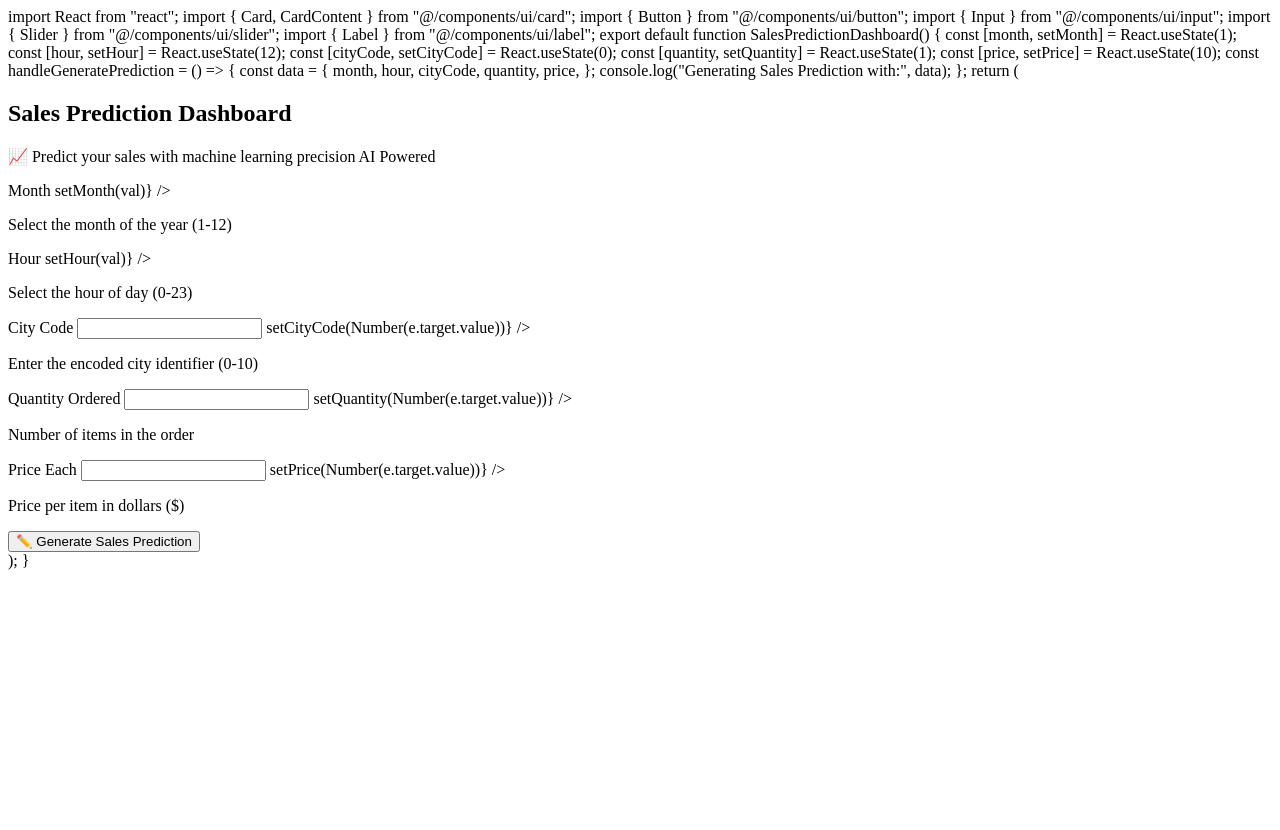
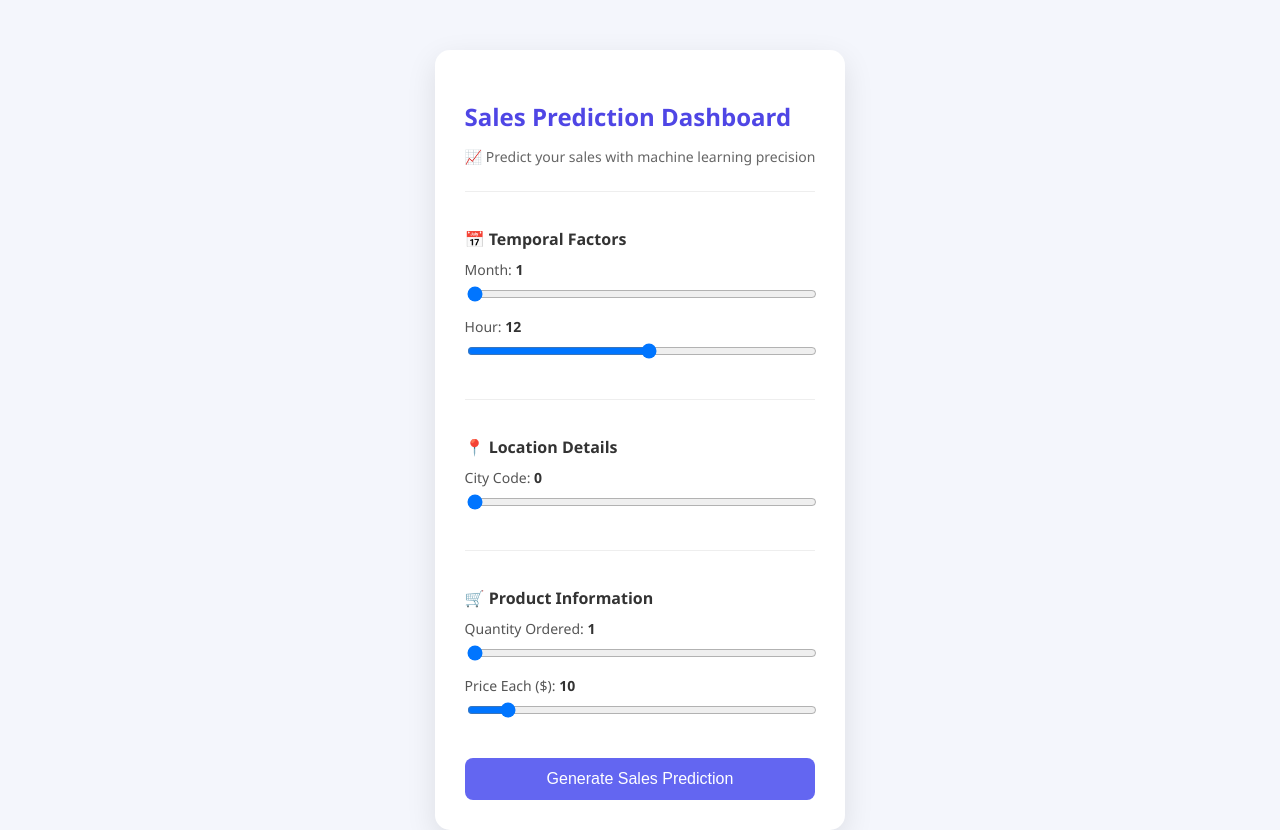
Before and after one commit to 19divyarana/sales, a Flask app: page / in a window 1280 px wide. Before the commit the page ends 570 px from the top, so only its background shows below. Run offline with Flask 3, Linux system fonts and the light colour scheme; parts of the project's set-up code (start-up, migrations or seed data) failed here and were passed over.

Commit message:
Update home.html

```diff
--- a/templates/home.html
+++ b/templates/home.html
@@ -1,99 +1,119 @@
-import React from "react";
-import { Card, CardContent } from "@/components/ui/card";
-import { Button } from "@/components/ui/button";
-import { Input } from "@/components/ui/input";
-import { Slider } from "@/components/ui/slider";
-import { Label } from "@/components/ui/label";
+<!DOCTYPE html>
+<html lang="en">
+<head>
+  <meta charset="UTF-8">
+  <title>Sales Prediction Dashboard</title>
+  <style>
+    body {
+      font-family: 'Segoe UI', Tahoma, Geneva, Verdana, sans-serif;
+      background: #f4f6fc;
+      margin: 0;
+      padding: 0;
+      display: flex;
+      justify-content: center;
+      align-items: flex-start;
+      height: 100vh;
+    }
 
-export default function SalesPredictionDashboard() {
-  const [month, setMonth] = React.useState(1);
-  const [hour, setHour] = React.useState(12);
-  const [cityCode, setCityCode] = React.useState(0);
-  const [quantity, setQuantity] = React.useState(1);
-  const [price, setPrice] = React.useState(10);
+    .dashboard {
+      background: white;
+      border-radius: 15px;
+      box-shadow: 0 10px 30px rgba(0, 0, 0, 0.1);
+      padding: 30px;
+      max-width: 500px;
+      margin-top: 50px;
+    }
 
-  const handleGeneratePrediction = () => {
-    const data = {
-      month,
-      hour,
-      cityCode,
-      quantity,
-      price,
-    };
-    console.log("Generating Sales Prediction with:", data);
-  };
+    h2 {
+      color: #4f46e5;
+      margin-bottom: 5px;
+    }
 
-  return (
-    <div className="max-w-xl mx-auto p-4">
-      <div className="bg-gradient-to-r from-purple-500 to-indigo-500 text-white text-center py-6 rounded-2xl shadow-lg mb-6">
-        <h2 className="text-2xl font-bold">Sales Prediction Dashboard</h2>
-        <p className="text-sm">📈 Predict your sales with machine learning precision <span className="bg-white text-purple-600 px-2 py-0.5 rounded-full text-xs ml-2">AI Powered</span></p>
-      </div>
+    .subtitle {
+      color: #666;
+      font-size: 14px;
+      margin-bottom: 25px;
+    }
 
-      <Card className="mb-4">
-        <CardContent className="space-y-4 py-6">
-          <div>
-            <Label>Month</Label>
-            <Slider min={1} max={12} value={[month]} onValueChange={([val]) => setMonth(val)} />
-            <p className="text-sm text-gray-600">Select the month of the year (1-12)</p>
-          </div>
+    .section {
+      margin-bottom: 25px;
+      border-top: 1px solid #eee;
+      padding-top: 20px;
+    }
 
-          <div>
-            <Label>Hour</Label>
-            <Slider min={0} max={23} value={[hour]} onValueChange={([val]) => setHour(val)} />
-            <p className="text-sm text-gray-600">Select the hour of day (0-23)</p>
-          </div>
-        </CardContent>
-      </Card>
+    .section h3 {
+      font-size: 16px;
+      color: #333;
+      margin-bottom: 10px;
+    }
 
-      <Card className="mb-4">
-        <CardContent className="space-y-4 py-6">
-          <div>
-            <Label>City Code</Label>
-            <Input
-              type="number"
-              min={0}
-              max={10}
-              value={cityCode}
-              onChange={(e) => setCityCode(Number(e.target.value))}
-            />
-            <p className="text-sm text-gray-600">Enter the encoded city identifier (0-10)</p>
-          </div>
-        </CardContent>
-      </Card>
+    label {
+      display: block;
+      margin-bottom: 5px;
+      font-size: 14px;
+      color: #555;
+    }
 
-      <Card className="mb-4">
-        <CardContent className="space-y-4 py-6">
-          <div>
-            <Label>Quantity Ordered</Label>
-            <Input
-              type="number"
-              min={1}
-              max={50}
-              value={quantity}
-              onChange={(e) => setQuantity(Number(e.target.value))}
-            />
-            <p className="text-sm text-gray-600">Number of items in the order</p>
-          </div>
+    input[type="range"] {
+      width: 100%;
+      margin-bottom: 15px;
+    }
 
-          <div>
-            <Label>Price Each</Label>
-            <Input
-              type="number"
-              step="0.01"
-              min={0}
-              max={100}
-              value={price}
-              onChange={(e) => setPrice(Number(e.target.value))}
-            />
-            <p className="text-sm text-gray-600">Price per item in dollars ($)</p>
-          </div>
-        </CardContent>
-      </Card>
+    .predict-btn {
+      width: 100%;
+      padding: 12px;
+      background: #6366f1;
+      color: white;
+      font-size: 16px;
+      border: none;
+      border-radius: 8px;
+      cursor: pointer;
+      transition: background 0.3s;
+    }
 
-      <Button className="w-full text-lg py-6" onClick={handleGeneratePrediction}>
-        ✏️ Generate Sales Prediction
-      </Button>
+    .predict-btn:hover {
+      background: #4f46e5;
+    }
+
+    span {
+      font-weight: bold;
+      color: #333;
+    }
+  </style>
+</head>
+<body>
+  <div class="dashboard">
+    <h2>Sales Prediction Dashboard</h2>
+    <p class="subtitle">📈 Predict your sales with machine learning precision</p>
+
+    <!-- Temporal Factors -->
+    <div class="section">
+      <h3>📅 Temporal Factors</h3>
+      <label>Month: <span id="monthValue">1</span></label>
+      <input type="range" min="1" max="12" value="1" id="month" oninput="monthValue.textContent = this.value">
+
+      <label>Hour: <span id="hourValue">12</span></label>
+      <input type="range" min="0" max="23" value="12" id="hour" oninput="hourValue.textContent = this.value">
     </div>
-  );
-}
+
+    <!-- Location Details -->
+    <div class="section">
+      <h3>📍 Location Details</h3>
+      <label>City Code: <span id="cityValue">0</span></label>
+      <input type="range" min="0" max="10" value="0" id="city" oninput="cityValue.textContent = this.value">
+    </div>
+
+    <!-- Product Information -->
+    <div class="section">
+      <h3>🛒 Product Information</h3>
+      <label>Quantity Ordered: <span id="quantityValue">1</span></label>
+      <input type="range" min="1" max="50" value="1" id="quantity" oninput="quantityValue.textContent = this.value">
+
+      <label>Price Each ($): <span id="priceValue">10</span></label>
+      <input type="range" min="0" max="100" value="10" id="price" oninput="priceValue.textContent = this.value">
+    </div>
+
+    <button class="predict-btn">Generate Sales Prediction</button>
+  </div>
+</body>
+</html>
```
